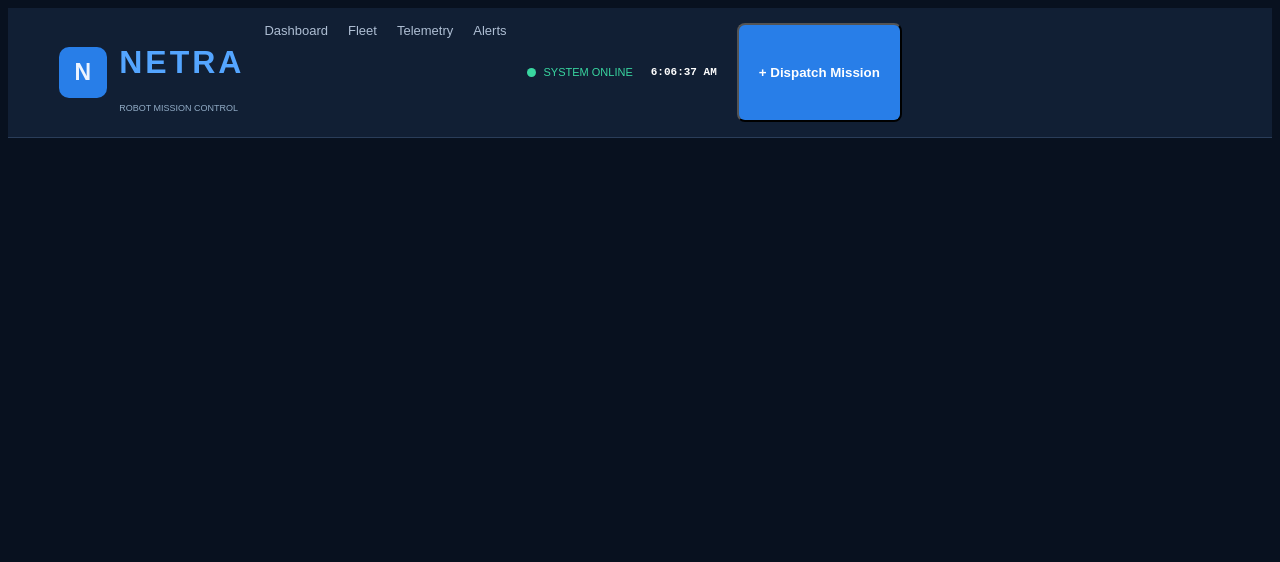
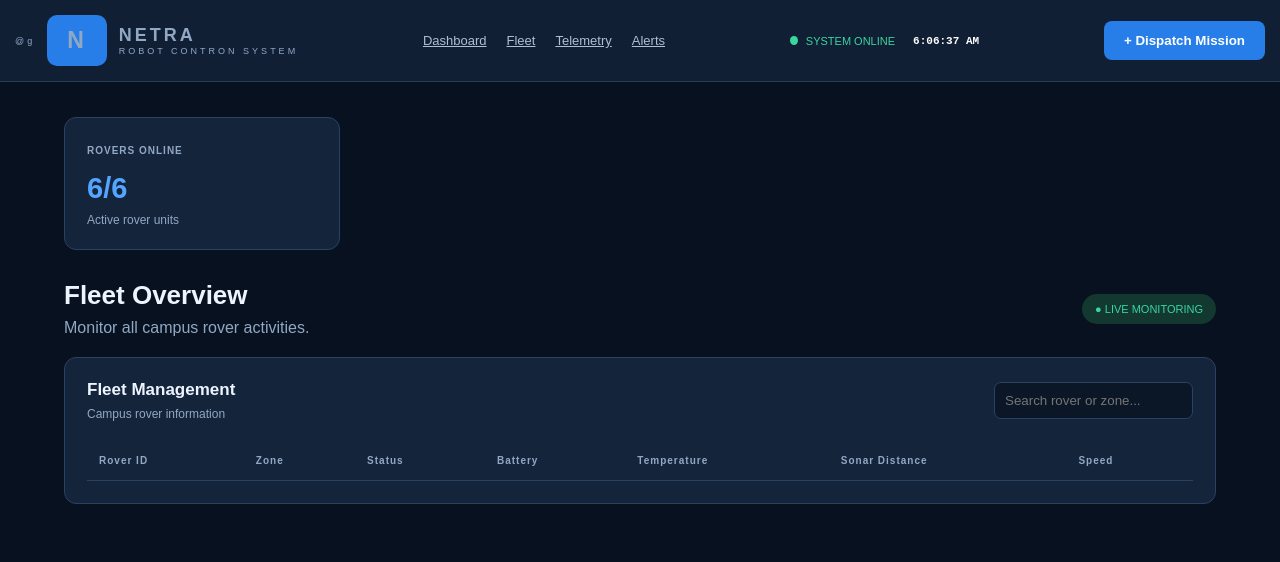
Before and after one commit to Dhatrita2008/S7_NETRA, a plain HTML site: page index.html in a window 1280 px wide. Drawn offline with Linux system fonts and the light colour scheme.

Commit message:
part4 27_11_2026

```diff
--- a/index.html
+++ b/index.html
@@ -3,16 +3,25 @@
 <head>
     <meta charset="UTF-8">
     <meta name="viewport" content="width=device-width, initial-scale=1.0">
-    <title>NETRA Robot Monitoring System</title>
+    <title>Netra Robot Monitoring System</title>
+    <link rel="stylesheet"href="style.css">
+</head>
+<body>
+    <!DOCTYPE html>
+<html lang="en">
+<head>
+    <meta charset="UTF-8">
+    <meta name="viewport" content="width=device-width, initial-scale=1.0">
+    <title>Netra Robot Monitoring System</title>
     <link rel="stylesheet" href="style.css">
 </head>
 <body>
- <header class="topbar">
-  <div class="brand">
+ <header class ="topbar">
+<div class="brand">@g
     <div class="brand-logo">N</div>
     <div>
         <h1>NETRA</h1>
-      <p>ROBOT MISSION CONTROL</p>
+        <p>ROBOT CONTRON SYSTEM</p>
         </div>
     </div>
  <nav>
@@ -24,11 +33,53 @@
  <div class="header-right">
  <span class="online-dot"></span>
  <span>SYSTEM ONLINE</span>
-    <strong id="clock">--:--:--</strong>
+ <strong id="clock">  :  :  </strong>
  </div>
-  <button id="dispatch-open" type="button">
-    + Dispatch Mission</button>
+ <button id="dispatch-open"type="button">+ Dispatch Mission</button>
  </header>
+ <main class="page">
+        <section class="kpi-grid">
+            <article class="kpi-card">
+                <span>ROVERS ONLINE</span>
+                <h2 id="online-count">6/6</h2>
+                <p>Active rover units</p>
+            </article>
+        </section>
+        <section id="dashboard" class="section-heading">
+            <div>
+              <h2>Fleet Overview</h2>
+              <p>Monitor all campus rover activities.</p>
+            </div>
+            <span class="live-tag">● LIVE MONITORING</span>
+        </section>
+        <section class="panel" id="fleet">
+            <div class="panel-title">
+            <div>
+                <h2>Fleet Management</h2>
+                <p>Campus rover information</p>
+            </div>
+             <!-- Search by rover ID or zone -->
+            <input type="search" id="rover-search"
+             placeholder="Search rover or zone...">
+        </div>
+    <div class="table-container">
+        <table>
+            <thead><tr>
+            <th>Rover ID</th>
+            <th>Zone</th>
+            <th>Status</th>
+            <th>Battery</th>
+            <th>Temperature</th>
+            <th>Sonar Distance</th>
+            <th>Speed</th>
+        </tr></thead>
+         <tbody id="fleet-body"></tbody>
+        </table>
+    </div>
+    </section>
+</main>
 <script src="script.js"></script>
 </body>
 </html>
+</body>
+</html>
--- a/style.css
+++ b/style.css
@@ -1,85 +1,222 @@
 *{
     box-sizing: border-box;
-    margin: ();
-    padding:();
+    margin: 0;
+    padding: 0;
 }
 html{
-scroll-behavior: smooth;
+    scroll-behavior: smooth;
 }
-body{
+body {
     background: #08111f;
     color: #edf4ff;
-    font-family: Arial, sans-serif;
+    font-family: Arial, sanas-serif;
     min-height: 100vh;
 }
-button{
+button {
     background: #287ee8;
-    border: ();
+    border: 0;
     color: white;
     padding: 12px 20px;
     border-radius: 8px;
     cursor: pointer;
     font-weight: bold;
 }
-button:hover{
+button:hover {
     background: #1765c3;
 }
-.brand{
+.brand {
     display: flex;
     align-items: center;
     gap: 12px;
+
 }
-.brand-logo{
+.brand-logo {
     background: #287ee8;
     border-radius: 10px;
-    padding: 12px 16px;
+    padding: 12px 20px;
     font-size: 23px;
     font-weight: bold;
 }
-.brand h1{
+.brand {
     color: #54a5ff;
     letter-spacing: 3px;
 }
-.brand p{
-    font-size: 9px;
-    color: #91aBc5;
+.brand {
+    font-size:9px;
+    color: #91a8c5;
 }
-.topbar{
+.topbar {
     min-height: 82px;
     display: flex;
-    align-items: space-between;
+    align-items: center;
+    justify-content: space-between;
     gap: 20px;
-    padding: 15px 4%;
+    padding: 15px;
     background: #111f34;
     border-bottom: 1px solid #2a3d59;
+
 }
-nav{
-    display: flex;
+nav {
+    display:flex;
     gap: 20px;
+
 }
-nav a{
+nav a {
     color: #aebed3;
-    text-decoration: none;
+    text-decoration: name;
     font-size: 13px;
 }
-nav a:hover{
+nav a :hover {
     color: #54a5ff;
 }
-.header-right{
+.header-right {
     display: flex;
     align-items: center;
     gap: 8px;
     color: #39d6a0;
     font-size: 11px;
 }
-.online-dot{
-    width: 9px;
+.online-dot {
+    width: 8px;
     height: 9px;
-background: #39d6a0;
-border-radius: 50%
+    background: #39d6a0;
+    border-radius: 50%;
 }
 #clock {
     color: white;
     margin-left: 10px;
     font-family: monospace;
 }
+.page{
+    padding: 35px 5%;
+}
+.page p{
+    color:#91a8c5
+}
+.kpi-grid{
+    display: grid;
+    grid-template-columns: repeat(4,1fr);
+    gap: 16px;
+    margin-bottom: 30px;
+}
+.kpi-card, .panel{
+    background: #14243a;
+    border: 1px solid #2a4262;
+    border-radius: 12px;
+}
+.kpi-card{
+    padding: 22px;
+    transition: 0.2s;
+}
+.kpi-card:hover
+{
+    border-color: #438cff;
+    transform: translateY(-3px);
+
+}
+.kpi-card span {
+    color: #91a8c5;
+    font-size: 10px;
+    letter-spacing: 1px;
+    font-weight:bold ;
+}
+.kpi-card h2{
+    color: #54a5ff;
+    font-size: 29px;
+    margin: 14px 0 8px;
+}
+.kpi-card p
+{
+    color: #91a8c5;
+    font-size: 12px;
+}
+.section-heading {
+    display: flex;
+    justify-content: space-between;
+    align-items: center;
+    margin-bottom: 20px;
+}
+.section-heading h2 {
+    font-size: 26px;
+    margin-bottom: 8px;
+}
+.section-heading p {
+    color: #91a8c5;
+}
+.live-tag {
+    color: #39d6a0;
+    background: #12382f;
+    padding: 9px 13px;
+    border-radius: 20px;
+    font-size: 11px;
+    white-space: nowrap;
+}
+.panel {
+    padding: 22px;
+    margin-bottom: 20px;
+    min-width: 0;
+}
+.panel-title {
+    display: flex;
+    align-items: center;
+    justify-content: space-between;
+    gap: 12px;
+    margin-bottom: 20px;
+}
+.panel-title h2, .panel h2 {
+    font-size: 17px;
+    margin-bottom: 7px;
+}
+.panel-title p {
+    color: #91a8c5;
+    font-size: 12px;
+}
+#rover-search, .metric-heading select {
+    background: #0b1627;
+    border: 1px solid #2a4262;
+    color: white;
+    padding: 10px;
+    border-radius: 7px;
+}
+.table-container {
+    width: 100%;
+    overflow-x: auto;
+}
+table {
+    width: 100%;
+    min-width: 850px;
+    border-collapse: collapse;
+}
+th, td {
+    padding: 14px 12px;
+    border-bottom: 1px solid #2a4262;
+    text-align: left;
+    font-size: 12px;
+}
+th {
+    color: #91a8c5;
+    font-size: 10px;
+    letter-spacing: 1px;
+}
+td {
+    color: #dce8f8;
+}
+tbody tr {
+    cursor: pointer;
+}
+tbody tr:hover {
+    background: #1b304b;
+}
+tbody tr.selected-row {
+    background: #254568;
+    outline: 1px solid #438cff;
+}
+tbody td:nth-child(3) {
+    color: #39d6a0;
+    font-weight: bold;
+}
+.table-note, .metric-note {
+    color: #91a8c5;
+    font-size: 12px;
+    margin-top: 12px;
+}
```
Lines whose indentation alone changed are shown as unchanged.
